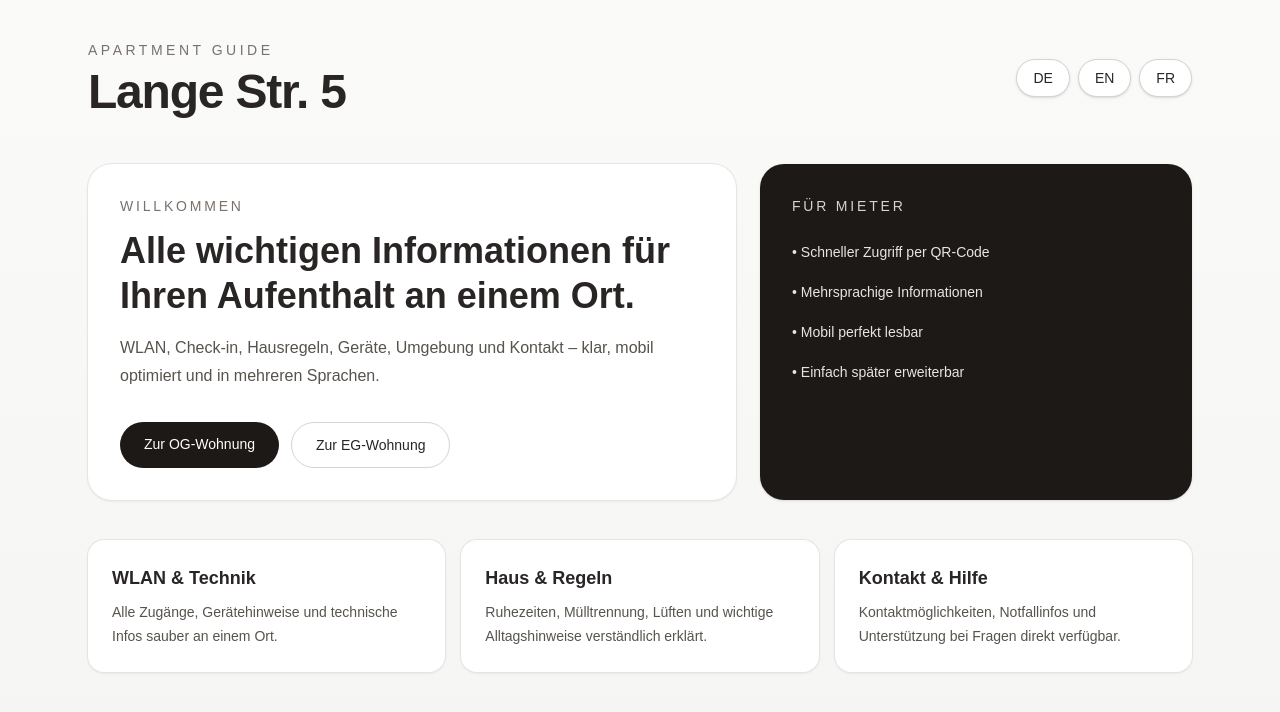
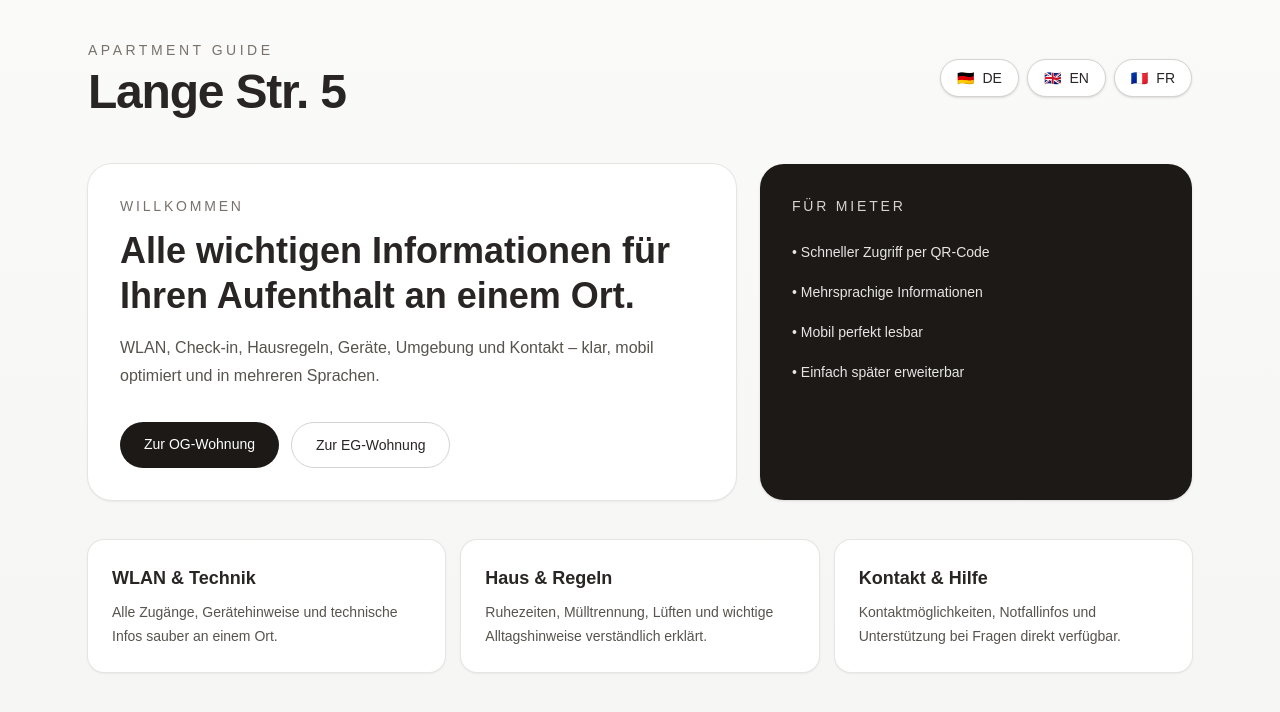
Before and after one commit to arosswog/mieter-guide-l5, a Next.js app: page / in a window 1280 px wide. Shown: the top 712 px of the page. Built offline with nearby package versions, Linux system fonts and the light colour scheme.

Commit message:
Zwischenspeicher

```diff
--- a/src/app/page.tsx
+++ b/src/app/page.tsx
@@ -15,15 +15,15 @@ export default function Home() {
           </div>
 
           <div className="flex gap-2">
-            <button className="rounded-full border border-stone-300 bg-white px-4 py-2 text-sm shadow-sm">
-              DE
-            </button>
-            <button className="rounded-full border border-stone-300 bg-white px-4 py-2 text-sm shadow-sm">
-              EN
-            </button>
-            <button className="rounded-full border border-stone-300 bg-white px-4 py-2 text-sm shadow-sm">
-              FR
-            </button>
+            <button className="rounded-full border border-stone-300 bg-white px-4 py-2 text-sm shadow-sm flex items-center gap-2">
+  <span role="img" aria-label="Deutsch">🇩🇪</span> DE
+</button>
+<button className="rounded-full border border-stone-300 bg-white px-4 py-2 text-sm shadow-sm flex items-center gap-2">
+  <span role="img" aria-label="Englisch">🇬🇧</span> EN
+</button>
+<button className="rounded-full border border-stone-300 bg-white px-4 py-2 text-sm shadow-sm flex items-center gap-2">
+  <span role="img" aria-label="Französisch">🇫🇷</span> FR
+</button>
           </div>
         </header>
 
```
